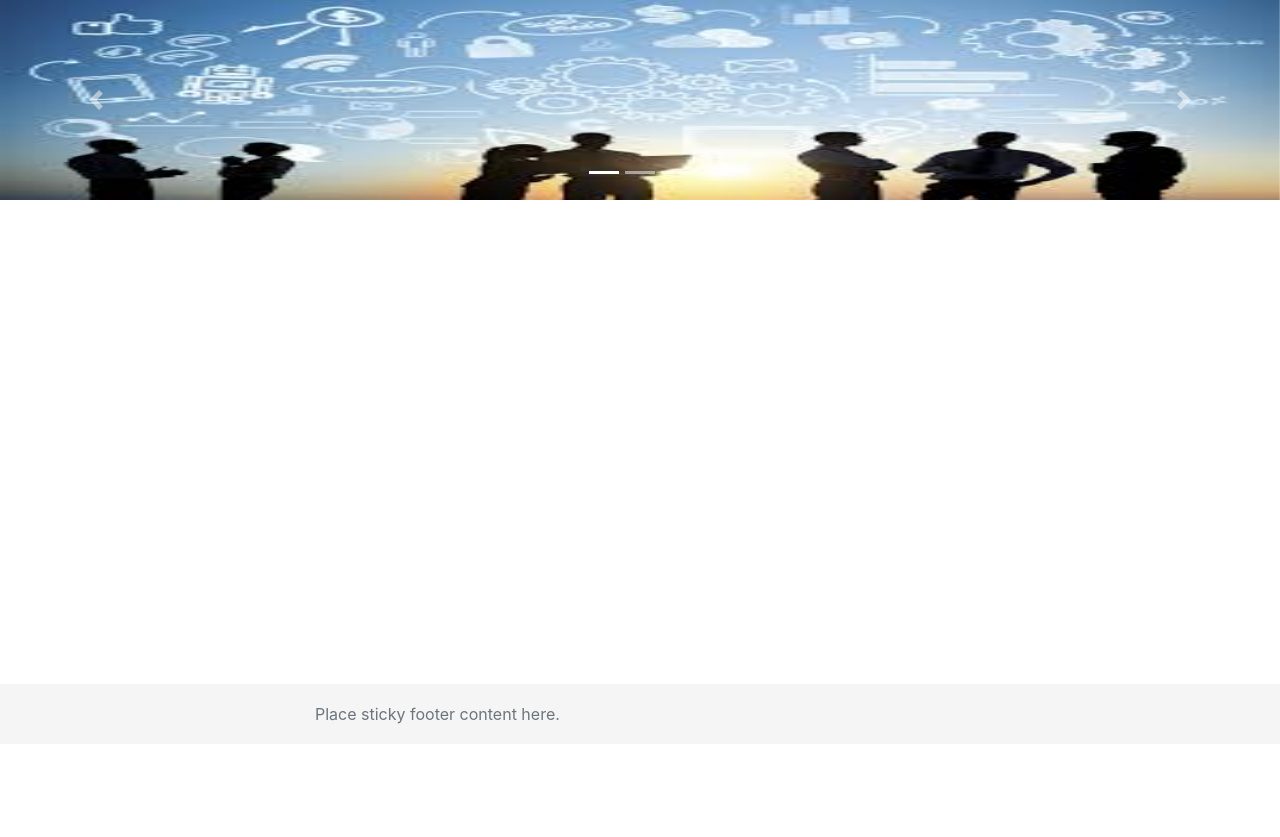
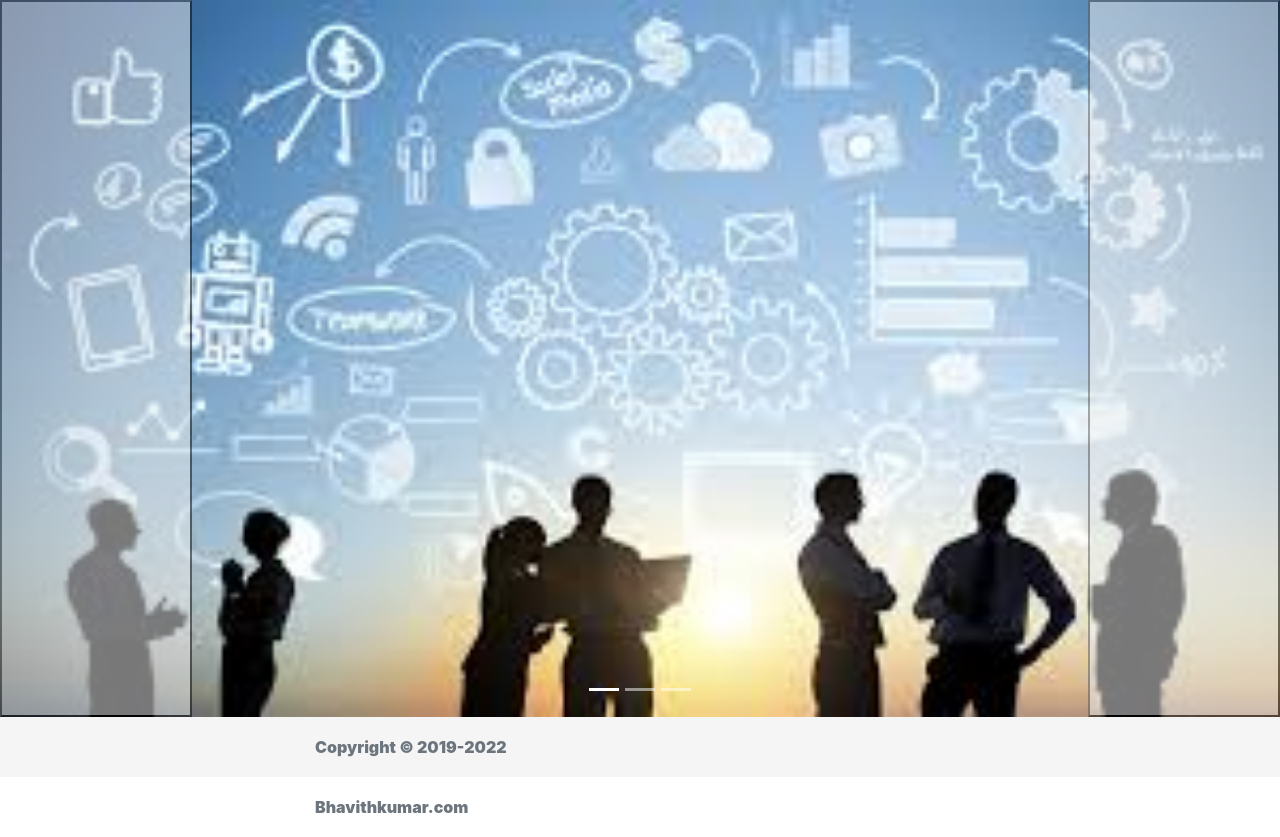
Before and after one commit to Bhavith321/am, a Flask app: page / in a window 1280 px wide. Shown: the part 56-893 px from the top of the page. Before the commit the page ends 780 px from the top, so only its background shows below. Run offline with Flask 2, Linux system fonts and the light colour scheme; some libraries are stand-ins or nearby versions.

Commit message:
Update index.html

```diff
--- a/templates/index.html
+++ b/templates/index.html
@@ -56,36 +56,38 @@ body {
 	 </div>
 	</div>
 
-   <div id="demo" class="carousel slide" data-ride="carousel">
-      <ul class="carousel-indicators">
-        <li data-target="#demo" data-slide-to="0" class="active"></li>
-        <li data-target="#demo" data-slide-to="1"></li>
-        <li data-target="#demo" data-slide-to="2"></li>
-      </ul>
+    <div id="carouselExampleIndicators" class="carousel slide" data-ride="carousel">
+  <ol class="carousel-indicators">
+    <li data-target="#carouselExampleIndicators" data-slide-to="0" class="active"></li>
+    <li data-target="#carouselExampleIndicators" data-slide-to="1"></li>
+    <li data-target="#carouselExampleIndicators" data-slide-to="2"></li>
+  </ol>
   <div class="carousel-inner">
     <div class="carousel-item active">
-            <img src="/static/images/1.jpg" width="100%" height="200">
+      <img src="/static/images/1.jpg" class="d-block w-100">
     </div>
     <div class="carousel-item">
-           <img src="/static/images/2.jpg" width="100%" height="200">
+      <img src="/static/images/2.jpg" class="d-block w-100">
     </div>
     <div class="carousel-item">
-          <img src="/static/images/3.jpg" width="100%" height="200">
+      <img src="/static/images/3.jpg" class="d-block w-100">
     </div>
     <div class="carousel-item">
-          <img src="/static/images/4.jpg" width="100%" height="200">
+      <img src="/static/images/3.jpg" class="d-block w-100">
     </div>
   </div>
-  <a class="carousel-control-prev" href="#demo" data-slide="prev">
-    <span class="carousel-control-prev-icon"></span>
-  </a>
-  <a class="carousel-control-next" href="#demo" data-slide="next">
-    <span class="carousel-control-next-icon"></span>
-  </a>
+  <button class="carousel-control-prev" type="button" data-target="#carouselExampleIndicators" data-slide="prev">
+    <span class="carousel-control-prev-icon" aria-hidden="true"></span>
+    <span class="sr-only">Previous</span>
+  </button>
+  <button class="carousel-control-next" type="button" data-target="#carouselExampleIndicators" data-slide="next">
+    <span class="carousel-control-next-icon" aria-hidden="true"></span>
+    <span class="sr-only">Next</span>
+  </button>
 </div>
  <footer class="footer">
    <div class="container">
-        <span class="text-muted">Place sticky footer content here.</span>
+       <span class="text-muted" style="text-align:center;font-weight:bold;justify-content:center;"><b>Copyright &copy 2019-2022 <br> Bhavithkumar.com</b></span>
     </div>
  </footer>
 
```
Lines whose indentation alone changed are shown as unchanged.
